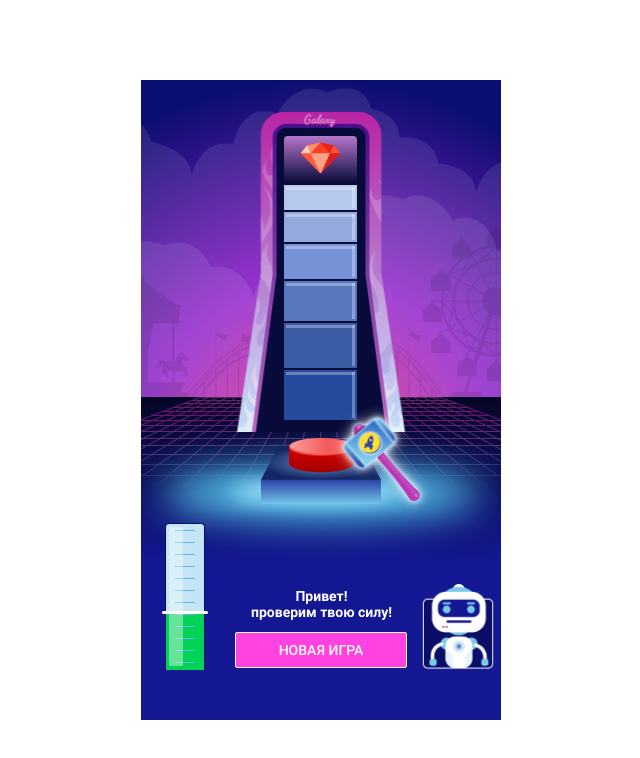
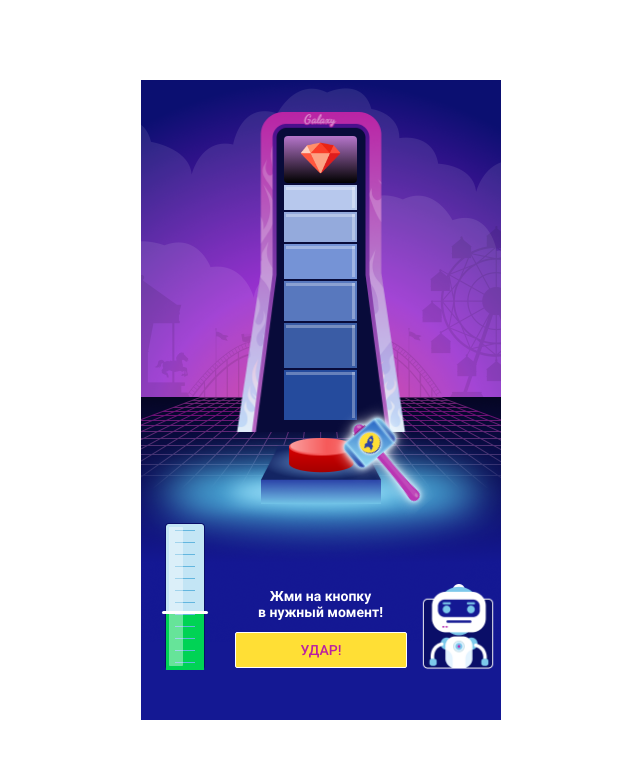
Before and after one commit to SmokeGuap/power-game, a React (Vite) app: page / in a window 1280 px wide. Both pictures are taken after a click on the button "НОВАЯ ИГРА". Shown: the top 758 px of the page, without its empty margins (319-959 px from the left). Built offline with nearby package versions, Linux system fonts and the light colour scheme.

Commit message:
add logic on gameStart for button

```diff
--- a/src/components/Game/Game.module.scss
+++ b/src/components/Game/Game.module.scss
@@ -21,7 +21,8 @@
   text-align: center;
   position: absolute;
   bottom: 100px;
-  left: 110px;
+  width: 145px;
+  left: 107px;
 }
 
 .button {
@@ -33,4 +34,14 @@
   position: absolute;
   bottom: 52px;
   left: 94px;
+  transition: transform 0.1s linear;
+
+  &:active {
+    transform: scale(1.05);
+  }
 }
+
+.activeButton {
+  color: $buttonActiveColor;
+  background-color: $buttonActiveBackground;
+}
--- a/src/components/Game/Game.tsx
+++ b/src/components/Game/Game.tsx
@@ -1,5 +1,7 @@
-import { FC } from 'react';
+import classnames from 'classnames';
+import { FC, useContext } from 'react';
 
+import { StateContext } from 'src/context';
 import {
   Hammer,
   Measure,
@@ -11,6 +13,10 @@ import {
 import styles from './Game.module.scss';
 
 const Game: FC = () => {
+  const { gameStart, setGameStart } = useContext(StateContext);
+
+  const start = () => setGameStart(true);
+
   return (
     <div className={styles.gameWrapper}>
       <div className={styles.game}>
@@ -19,11 +25,25 @@ const Game: FC = () => {
         <Hammer />
         <Scale />
         <Robot />
-        <h1 className={styles.title}>
-          Привет!
-          <br /> проверим твою силу!
-        </h1>
-        <button className={styles.button}>НОВАЯ ИГРА</button>
+        {gameStart ? (
+          <h1 className={styles.title}>
+            Жми на кнопку
+            <br /> в нужный момент!
+          </h1>
+        ) : (
+          <h1 className={styles.title}>
+            Привет!
+            <br /> проверим твою силу!
+          </h1>
+        )}
+        <button
+          onClick={start}
+          className={classnames(styles.button, {
+            [styles.activeButton]: gameStart,
+          })}
+        >
+          {gameStart ? 'УДАР!' : 'НОВАЯ ИГРА'}
+        </button>
       </div>
     </div>
   );
--- a/src/styles/_variables.scss
+++ b/src/styles/_variables.scss
@@ -1,12 +1,10 @@
 $black: #000000;
 $white: #ffffff;
-$green: rgba(0, 211, 85, 1);
+$green: #00d355;
 $buttonBackground: #ff42e0;
-$rubyBackground: linear-gradient(
-  180deg,
-  #b676cb 0%,
-  rgba(255, 255, 255, 0) 100%
-);
+$buttonActiveBackground: #ffdf35;
+$buttonActiveColor: #bb20a2;
+$rubyBackground: linear-gradient(180deg, #b676cb 0%, #000000 100%);
 $block1: #d1defb;
 $block2: #b7c8ed;
 $block3: #94aadc;
```
